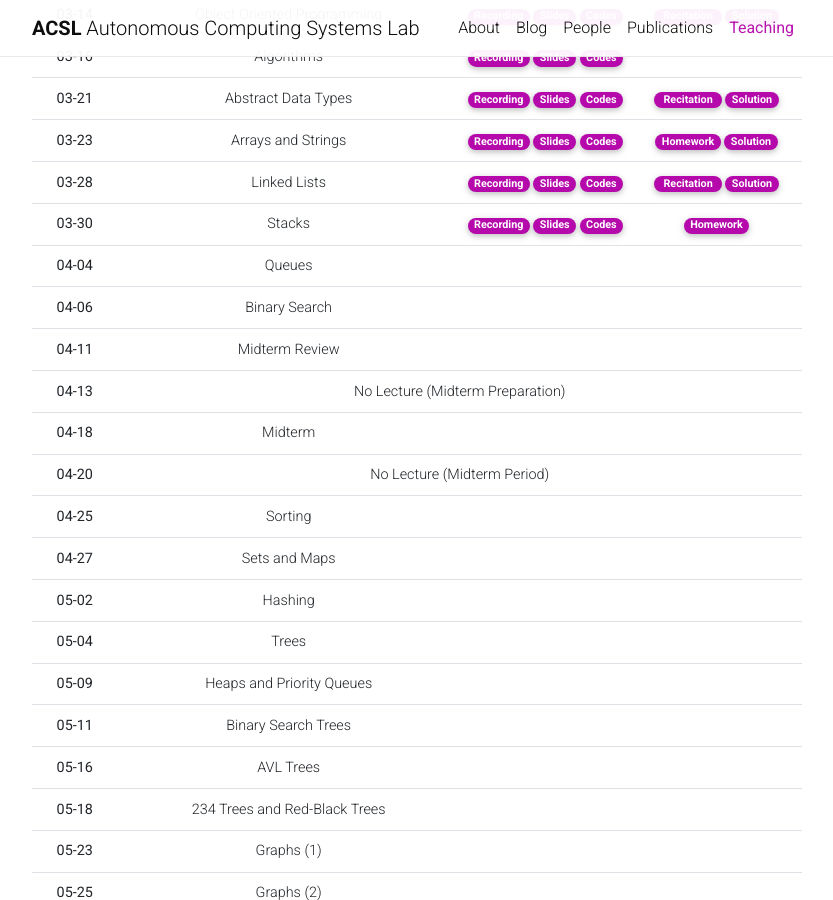
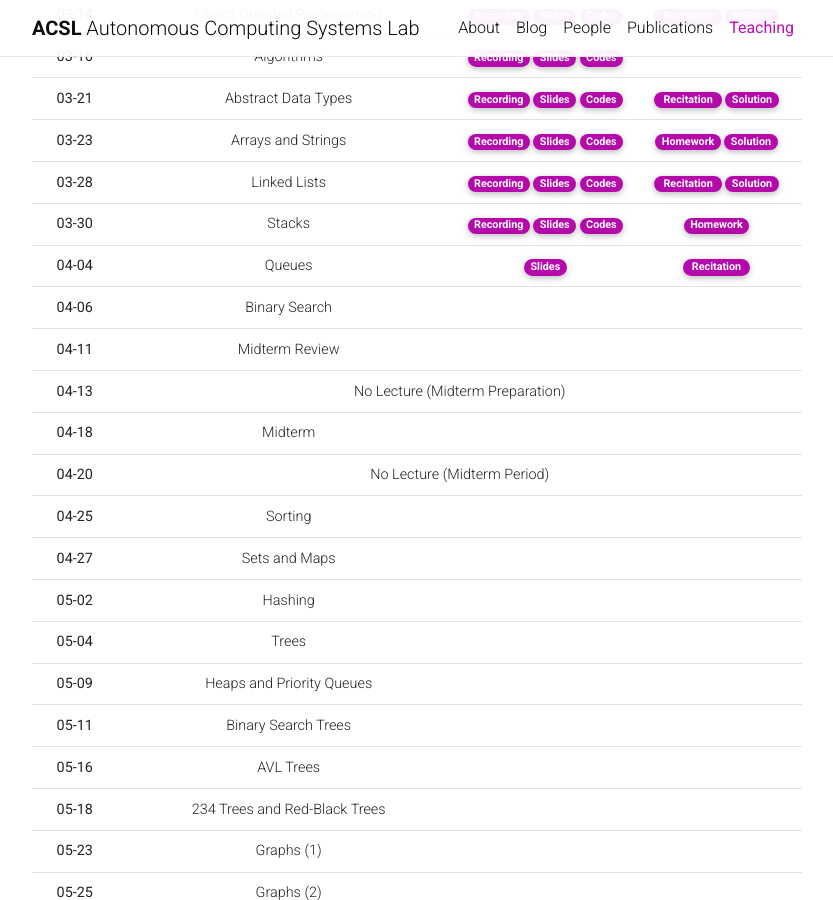
Before and after one commit to Uehwan/Uehwan.github.io, a Jekyll site: the page built from _teaching/datastruct23sp.md, in a window 1280 px wide and 900 px high, scrolled down 1119 px. Shown: the whole window, without its empty margins (223-1056 px from the left). Built offline with Jekyll 4.4.1, drawn with Linux system fonts in a browser that asks for light colours; nearby versions of some CDN libraries; comment, search, counter and statistics services are not loaded; a style sheet for code colours, icons or effects is not loaded.

Commit message:
23-04-04 pre

```diff
--- a/_teaching/datastruct23sp.md
+++ b/_teaching/datastruct23sp.md
@@ -175,11 +175,11 @@
       <td>Queues</td>
       <td>
         <!--a href="https://youtu.be/N3mRBDInw88" target="_blank" class="badge badge-pill" style="background-color:#B509AC;">Recording</a-->
-        <!--a href="https://docs.google.com/presentation/d/1P1TKmDla9YPMtvYyJo8nLyUtINL-OxqMJTgwJhWFbDM/edit?usp=sharing" target="_blank" class="badge badge-pill" style="background-color:#B509AC;">Slides</a-->
+        <a href="https://docs.google.com/presentation/d/1P1TKmDla9YPMtvYyJo8nLyUtINL-OxqMJTgwJhWFbDM/edit?usp=sharing" target="_blank" class="badge badge-pill" style="background-color:#B509AC;">Slides</a>
         <!--a href="https://colab.research.google.com/drive/15mWwXDoii1U__PqkeB9BNezL65b3G-m_?usp=sharing" target="_blank" class="badge badge-pill" style="background-color:#B509AC;">Codes</a-->
       </td>
       <td>
-        <!--a href="https://colab.research.google.com/drive/1gRNMsgBKA2hXzE6bEDwtpcdjbgxCc6t1?usp=sharing" target="_blank" class="badge badge-pill" style="background-color:#B509AC;">Homework</a-->
+        <a href="https://colab.research.google.com/drive/1oC9gg6MycvRkNesYV13TWy54olK-zxZL?usp=sharing" target="_blank" class="badge badge-pill" style="background-color:#B509AC;">&nbsp;Recitation&nbsp;</a>
       </td>
     </tr>
     <tr style="border-bottom: 1.5px solid lightgrey;">
```
